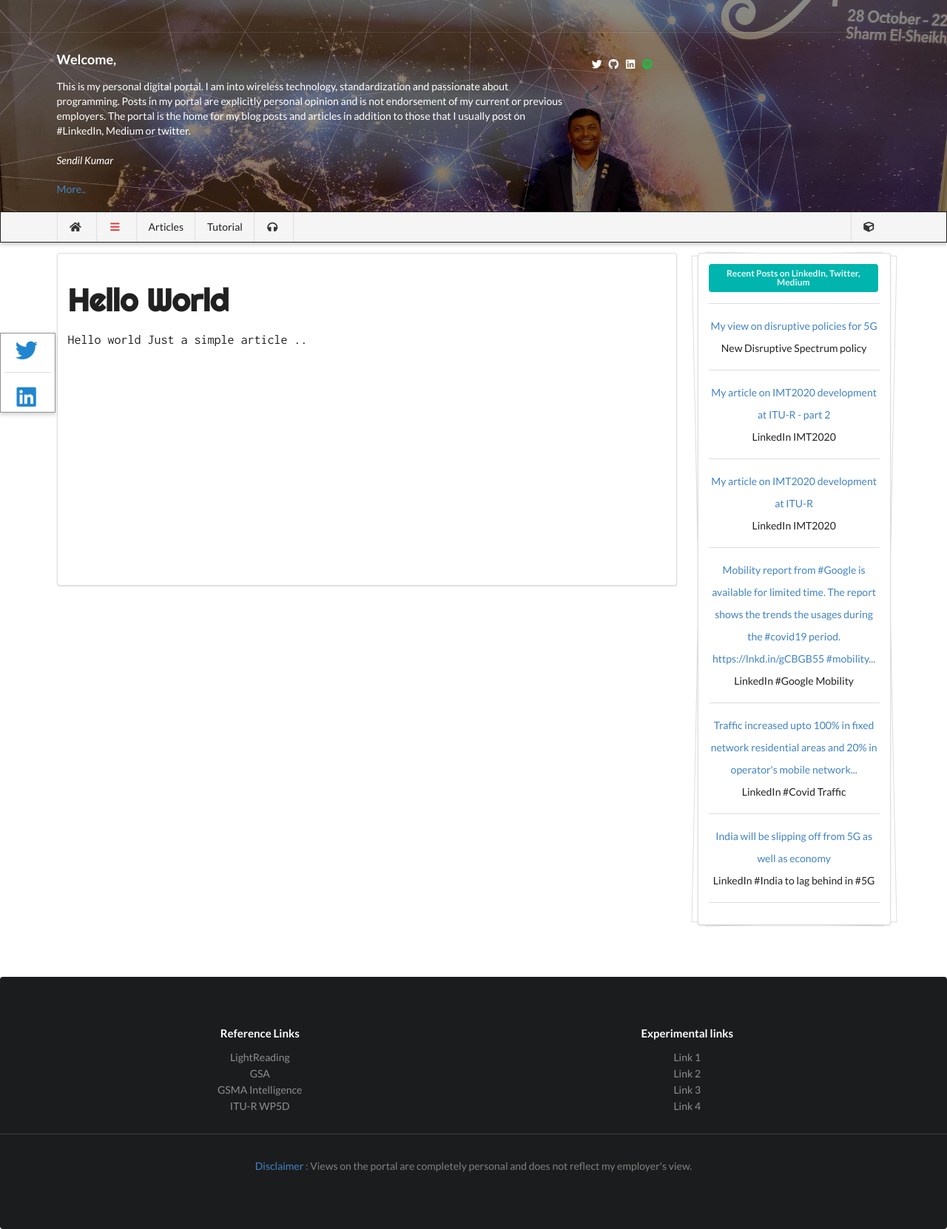
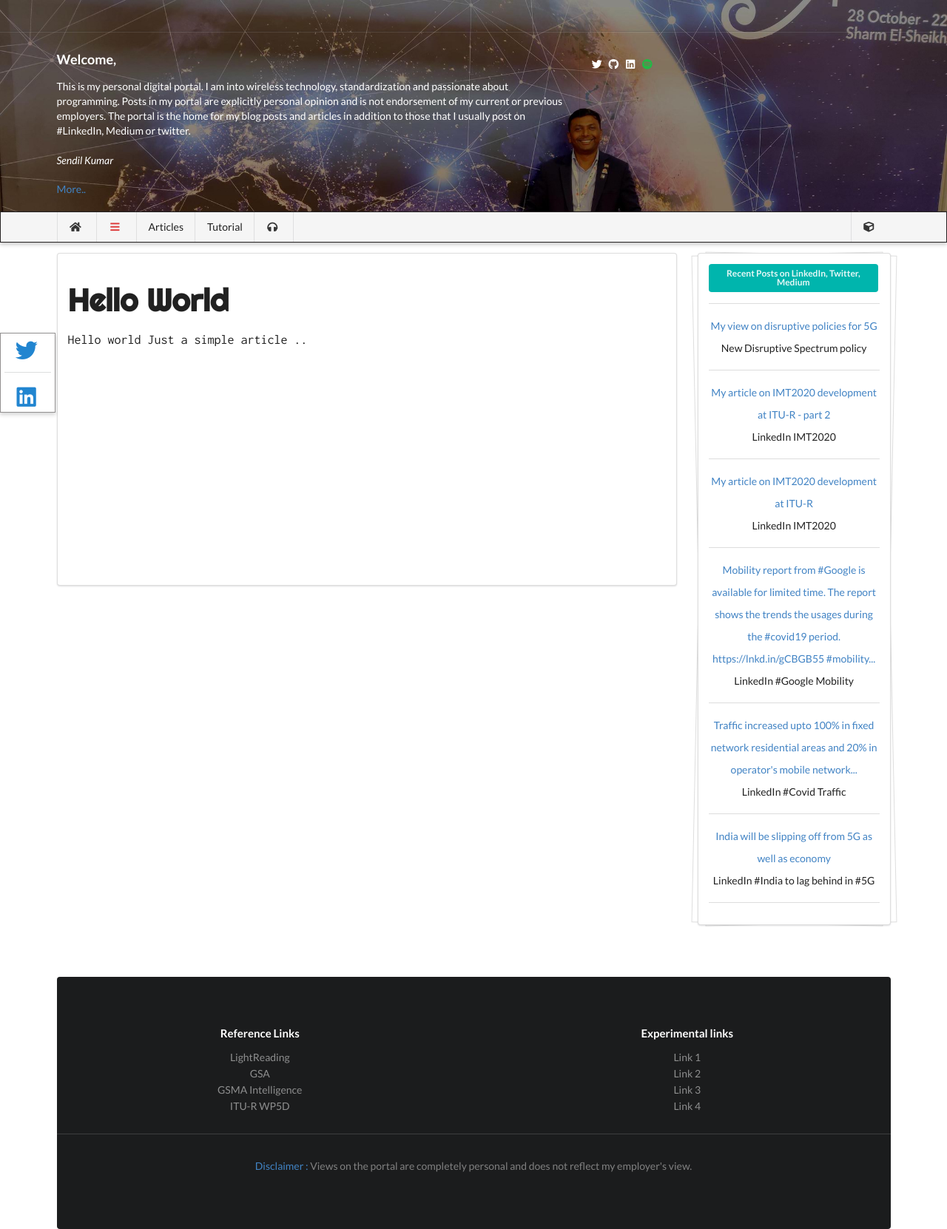
Before and after one commit to wiless/wiless.github.io, a Jekyll site: the page built from _articles/helloworld.md, in a window 1280 px wide. Shown: the whole page at 74% size. Built offline with Jekyll 4.4.1, drawn with Linux system fonts in a browser that asks for light colours; nearby versions of some CDN libraries; some web fonts are replaced; library files that are not in the unit come from our copies; comment, search, counter and statistics services are not loaded; a style sheet for code colours, icons or effects is not loaded.

Commit message:
Update article.html

```diff
--- a/_layouts/article.html
+++ b/_layouts/article.html
@@ -31,10 +31,10 @@
                 {% include sidebar.html %}
             </div>
         </div>
-
+    {% include footer.html %}
     </div>
 
-    {% include footer.html %}
+
     <!-- template "footer-lite" -->
 
 
```
